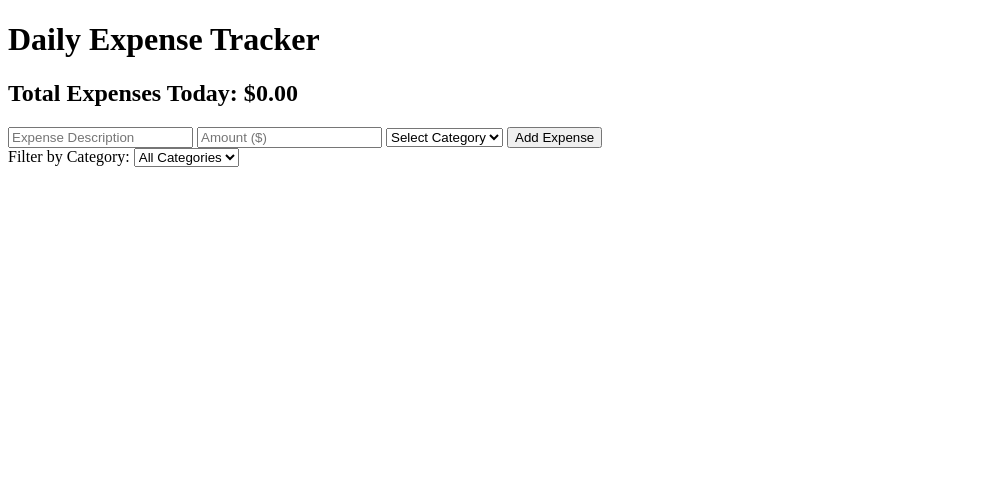
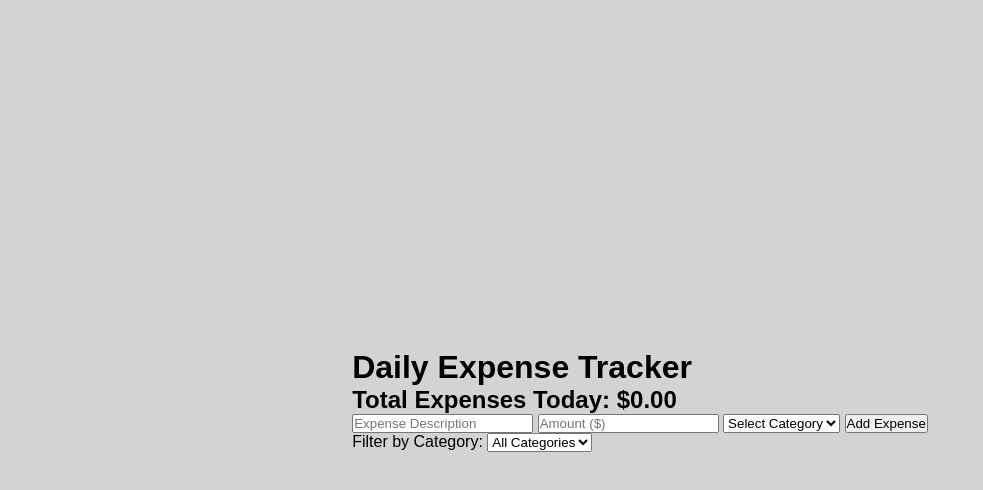
Before and after one commit to derrickweru73/expense-tracker, a website with bundled scripts: page index.html in a window 1280 px wide. Shown: the whole page, without its empty margins (0-983 px from the left). Built offline with nearby package versions, Linux system fonts and the light colour scheme.

Commit message:
fix: add  style.cess to the header & body

```diff
--- a/index.html
+++ b/index.html
@@ -4,8 +4,9 @@
     <meta charset="UTF-8">
     <meta name="viewport" content="width=device-width, initial-scale=1.0">
     <title>Daily Expense Tracker</title>
-    <link rel="stylesheet" href="src/css/styles.css">
-</head>
+          <link rel="stylesheet" href="style.css">
+
+ </head>
 <body>
     <main class="container">
         <h1>Daily Expense Tracker</h1>
--- /dev/null
+++ b/style.css
@@ -0,0 +1,17 @@
+/* Reset & Body  */
+* {
+    margin: 0;
+    padding: 0;
+    box-sizing: border-box;
+    font-family: sans-serif;
+}
+
+body {
+    background-color: lightgray;
+    color: black;
+    display: flex;
+    justify-content: center;
+    align-items: center;
+    min-height: 100vh;
+    padding: 20px;
+}
```
